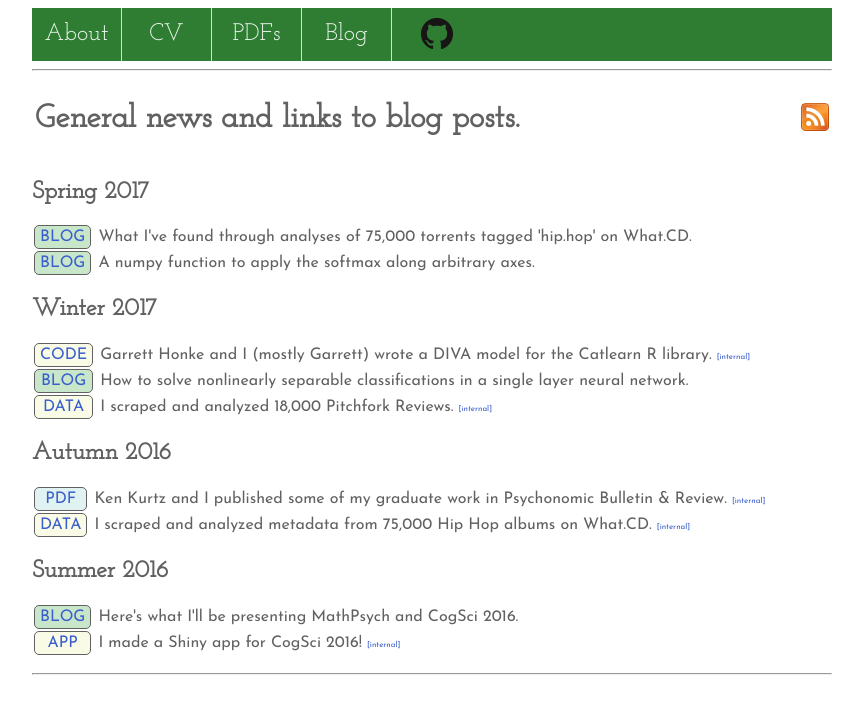
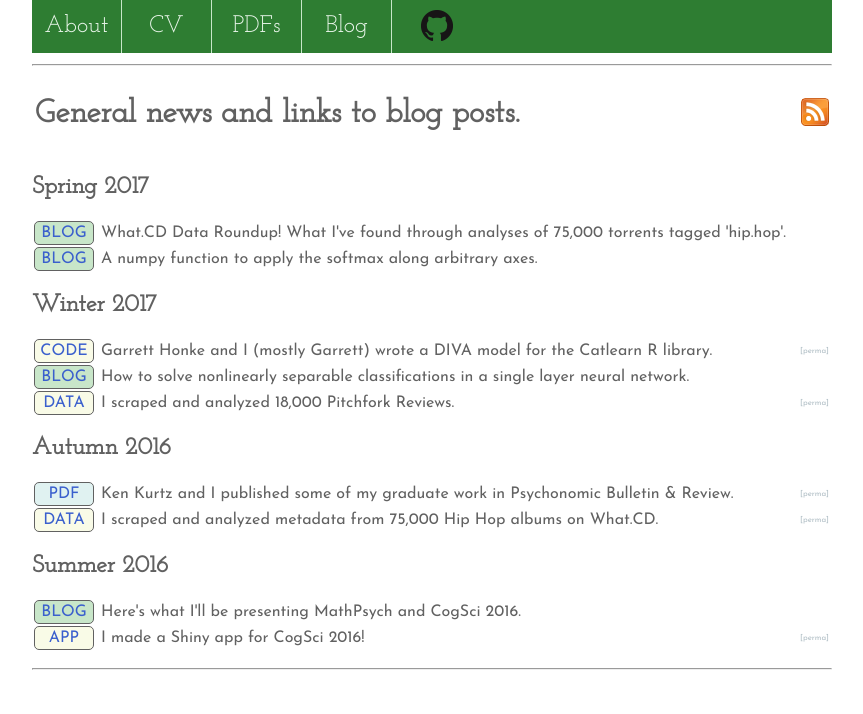
Before and after one commit to nolanbconaway/nolanbconaway.github.io, a Jekyll site: the page built from blog/index.html, in a window 1280 px wide. Shown: the top 714 px of the page, without its empty margins (208-1071 px from the left). Built offline with Jekyll 4.4.1, drawn with Linux system fonts in a browser that asks for light colours.

Commit message:
added whatcd roundup; navbar is fixed

```diff
--- a/_includes/nav.html
+++ b/_includes/nav.html
@@ -1,3 +1,4 @@
+<div id="topper">
 <div id="navbar">
 <nav>
 	<ul>
@@ -9,5 +10,5 @@
 	</ul>
 </nav>
 </div>
-
+</div>
 <hr>
--- a/blog/index.html
+++ b/blog/index.html
@@ -11,38 +11,37 @@
 		width: 100%;
 	}
 
+	.seasontable {
+		width: 100%;
+	}
+
+	.descriptioncell {
+		padding-left: 5px;
+	}
+	.descriptioncell:hover {
+		cursor: default;
+	}
+
 	.typecell {
 		text-align: center;
 		text-transform: uppercase;
 		border: 1px solid;
 		border-radius: 5px;
 		padding: 3px 5px;
+		width: 3em;
 	}
 
-	.descriptioncell {
-		padding-left: 5px;
-	}
-	.internalurl {
+	.code {background-color: #F9FBE7;}
+	.blog {background-color: #C8E6C9;}
+	.app {background-color: #F9FBE7;}
+	.data {background-color: #F9FBE7;}
+	.pdf {background-color: #E0F2F1;}
+
+	.internalurl a {
 		font-size: 0.5em;
-	}
-	.code {
-		background-color: #F9FBE7;
-	}
-
-	.blog {
-		background-color: #C8E6C9;
-	}
-
-	.app {
-		background-color: #F9FBE7;
-	}
-
-	.data {
-		background-color: #F9FBE7;
-	}
-
-	.pdf {
-		background-color: #E0F2F1;
+		float: right;
+		padding-left: 3px;
+		color: #B0BEC5;
 	}
 
 </style>
@@ -62,31 +61,35 @@
 
     {% for season in season_groups %}
 	<h2>{{season.name}}</h2>
+
 	<table class="seasontable">
 
+	<!-- iterate over rows -->
 	{% for item in season.items %}
+
 	<tr>
+
+	<!-- define item url -->
+	{% if item.type=='blog' %}
+		{% assign item_url = item.url %}
+	{% else %}
+		{% assign item_url = item.external_url %}
+	{% endif %}
 
 	<!-- indicator -->
 	<td class='typecell {{item.type}}'>
-
-
-			{% if item.type=='blog' %}
-				<a href="{{item.url}}">
-			{% else %}
-				<a href="{{item.external_url}}">
-			{% endif %}
-
-				{{item.type}}
-			</a>
+		<a href="{{item_url}}">{{item.type}}</a>
 	</td>
 
 	<!-- description -->
 	<td class="descriptioncell">
+
 		{{item.description}}
 
 		{% if item.type != 'blog' %}
-		<span class="internalurl"><a href="{{item.url}}">[internal]</a></span>
+		<td class="internalurl">
+		<a href="{{item.url}}">[perma]</a>
+		</td>
 		{% endif %}
     </td>
 
--- a/css/style.css
+++ b/css/style.css
@@ -4,10 +4,11 @@
 body {
   color: #616161;
   font-family: 'Josefin Sans', sans-serif;
+  -webkit-text-size-adjust: 100%;
 }
 
 #container {
-  margin: auto;
+  margin: 4em auto;
   width: 100%;
   max-width: 800px;
   padding-bottom: 10px;
@@ -49,6 +50,15 @@
   padding: 10px;
 }
 
+/* fix top part */
+#topper {
+  position: fixed;
+  top: 0; /* Position the navbar at the top of the page */
+  width: 100%;
+  max-width: 800px;
+  background-color: white;
+  z-index: 500;
+}
 
 /* Nav Bar */
 #navbar{
```
Also changed, not shown: _posts/2016-12-15-xor-pbr.md (+1 -1 lines), _posts/2017-4-14-whatcd-roundup.md (+20 -3 lines), Gemfile.lock, blog/assets/whatcd-roundup/coast-timelines.png (added), blog/assets/whatcd-roundup/prolific-artists-3plus.png, blog/assets/whatcd-roundup/prolific-artists.png, blog/assets/whatcd-roundup/tags-per-person.png (added), 4 other files.
